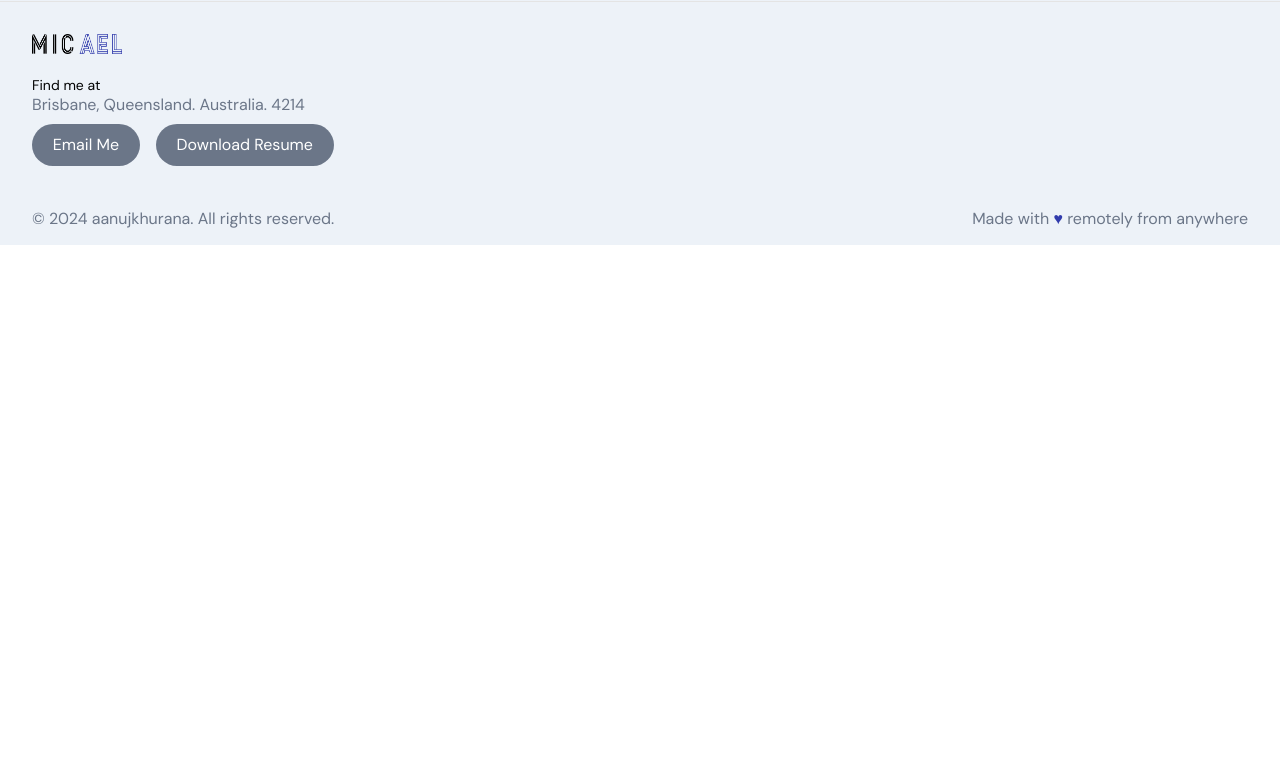
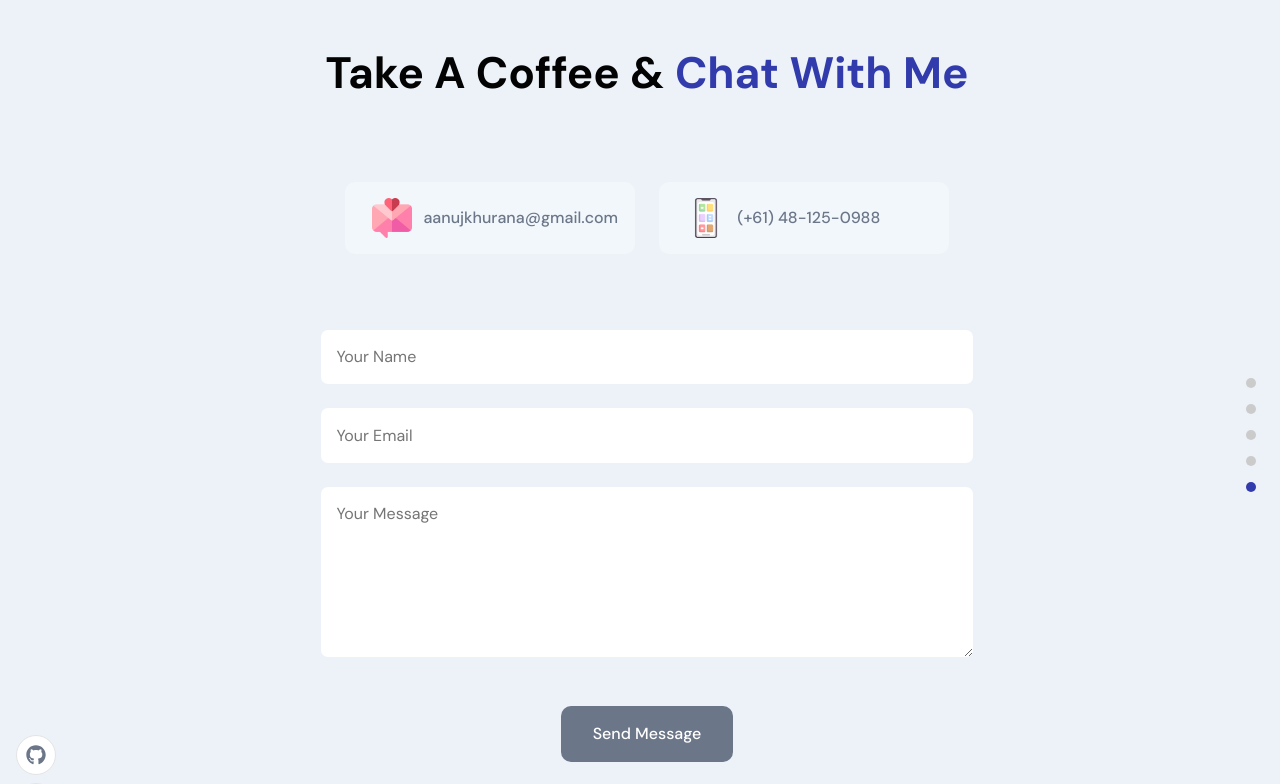
Before and after one commit to aanujkhurana/Portfolio, a React (Create React App) app in the folder frontend/: page / in a window 1280 px wide. Shown: the part 3220-4004 px from the top of the page. Before the commit the page ends 3465 px from the top, so only its background shows below. Built offline with nearby package versions, Linux system fonts and the light colour scheme; no server answers.

Commit message:
Contact⏳

```diff
--- a/frontend/src/container/Contact/Contact.jsx
+++ b/frontend/src/container/Contact/Contact.jsx
@@ -1,9 +1,86 @@
-import React from 'react'
+import React, { useState } from 'react';
+
+import { images } from '../../constants';
+import { AppWrap, MotionWrap } from '../../wrapper';
+import { client } from '../../client';
+import './Contact.scss';
+
 
 const Contact = () => {
+  const [formData, setFormData] = useState({ name: '', email: '', message: '' });
+  const [isFormSubmitted, setIsFormSubmitted] = useState(false);
+  const [loading, setLoading] = useState(false);
+
+  const { username, email, message } = formData;
+
+  const handleChangeInput = (e) => {
+    const { name, value } = e.target;
+    setFormData({ ...formData, [name]: value });
+  };
+
+  const handleSubmit = () => {
+    setLoading(true);
+
+    const contact = {
+      _type: 'contact',
+      name: formData.username,
+      email: formData.email,
+      message: formData.message,
+    };
+
+    client.create(contact)
+      .then(() => {
+        setLoading(false);
+        setIsFormSubmitted(true);
+      })
+      .catch((err) => console.log(err));
+  };
+
   return (
-    <div>Contact</div>
+    <>
+      <h2 className="head-text">Take a coffee & <span>chat with me</span></h2>
+      <div className="app__contact-cards">
+        <div className="app__contact-card ">
+          <img src={images.email} alt="email" />
+          <a href="mailto:aanujkhurana@gmail.com" className="p-text">aanujkhurana@gmail.com</a>
+        </div>
+        <div className="app__contact-card">
+          <img src={images.mobile} alt="phone" />
+          <a href="tel:+61 (481) 25-0988" className="p-text">(+61)  48-125-0988</a>
+        </div>
+      </div>
+      {!isFormSubmitted ? (
+        <div className="app__contact-form app__flex">
+          <div className="app__flex">
+            <input className="p-text" type="text" placeholder="Your Name" name="username" value={username} onChange={handleChangeInput} />
+          </div>
+          <div className="app__flex">
+            <input className="p-text" type="email" placeholder="Your Email" name="email" value={email} onChange={handleChangeInput} />
+          </div>
+          <div>
+            <textarea
+              className="p-text"
+              placeholder="Your Message"
+              value={message}
+              name="message"
+              onChange={handleChangeInput}
+            />
+          </div>
+          <button type="button" className="p-text" onClick={handleSubmit}>{!loading ? 'Send Message' : 'Sending...'}</button>
+        </div>
+      ) : (
+        <div>
+          <h3 className="head-text">
+            Thank you for getting in touch!
+          </h3>
+        </div>
+      )}
+    </>
   )
 }
 
-export default Contact
+export default AppWrap(
+  MotionWrap(Contact, 'app__contact'),
+  'contact',
+  'app__primarybg',
+);
--- /dev/null
+++ b/frontend/src/container/Contact/Contact.scss
@@ -0,0 +1,130 @@
+.app__contact {
+    flex: 1;
+    width: 100%;
+    flex-direction: column;
+
+    @media screen and (max-width: 768px) {
+      flex-direction: column;
+    }
+  }
+
+  .app__contact-cards {
+    width: 60%;
+    display: flex;
+    justify-content: space-evenly;
+    align-items: center;
+    flex-wrap: wrap;
+    margin: 4em 2rem 2rem;
+
+    .app__contact-card {
+      min-width: 290px;
+      display: flex;
+      flex-direction: row;
+      justify-content: flex-start;
+      align-items: center;
+
+      margin: 1rem 0;
+      padding: 1rem;
+      border-radius: 10px;
+      cursor: pointer;
+      background-color: #f2f7fb;
+
+      transition: all 0.3s ease-in-out;
+
+      img {
+        width: 40px;
+        height: 40px;
+        margin: 0 0.7rem;
+      }
+
+      p {
+        font-weight: 500;
+      }
+      a {
+        text-decoration: none;
+        font-weight: 500;
+      }
+      &:hover {
+        box-shadow: 0 0 25px #f2f7fb;
+      }
+
+      @media screen and (max-width: 450px) {
+        width: 100%;
+      }
+    }
+
+    @media screen and (max-width: 768px) {
+      width: 100%;
+    }
+  }
+
+  .app__contact-cards .app__contact-card:last-child {
+    background-color: #f2f7fb;
+  }
+
+  .app__contact-cards .app__contact-card:last-child:hover {
+    box-shadow: 0 0 25px #f2f7fb;
+  }
+
+  .app__contact-form {
+    width: 60%;
+    flex-direction: column;
+    margin: 1rem 2rem;
+
+    div {
+      width: 100%;
+
+      margin: 0.75rem 0;
+      border-radius: 10px;
+      cursor: pointer;
+      background-color: var(--primary-color);
+
+      transition: all 0.3s ease-in-out;
+
+      input,
+      textarea {
+        width: 100%;
+        padding: 0.95rem;
+        border: none;
+        border-radius: 7px;
+        background-color: var(--white-color);
+
+        font-family: var(--font-base);
+        color: var(--secondary-color);
+        outline: none;
+      }
+
+      textarea {
+        height: 170px;
+      }
+
+      &:hover {
+        box-shadow: 0 0 25px var(--primary-color);
+      }
+    }
+
+    button {
+      padding: 1rem 2rem;
+      border-radius: 10px;
+      border: none;
+      background-color: var(--gray-color);
+
+      font-weight: 500;
+      color: var(--white-color);
+      outline: none;
+      margin: 2rem 0 0 0;
+      font-family: var(--font-base);
+
+      transition: cubic-bezier(0.55, 0.085, 0.68, 0.53);
+      cursor: pointer;
+
+      &:hover {
+        background-color: var(--secondary-color);
+      }
+    }
+
+    @media screen and (max-width: 768px) {
+      width: 100%;
+      margin: 1rem 0;
+    }
+  }
--- a/frontend/src/container/Footer/Footer.jsx
+++ b/frontend/src/container/Footer/Footer.jsx
@@ -24,8 +24,8 @@ const Footer = () => {
       </div>
 
       <motion.div
-        whileInView={{ x: [300, 0] }}
-        transition={{ duration: 0.35, ease: 'easeOut' }}
+        whileInView={{ scale: [0.75, 1] }}
+        transition={{ duration: 0.5, ease: 'easeOut' }}
         >
         <div className="legal">
           <p>&copy; 2024 aanujkhurana. All rights reserved.</p>
--- a/frontend/src/container/Footer/Footer.scss
+++ b/frontend/src/container/Footer/Footer.scss
@@ -46,7 +46,7 @@
       height: 36px;
       max-width: max-content;
       background-color: var(--gray-color);
-      border-radius: 100px;
+      border-radius: 10px;
       color: var(--white-color);
       line-height: 0;
       margin: 0.6em 0;
```
